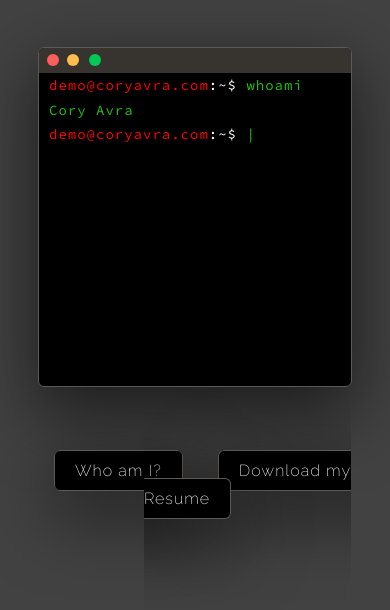
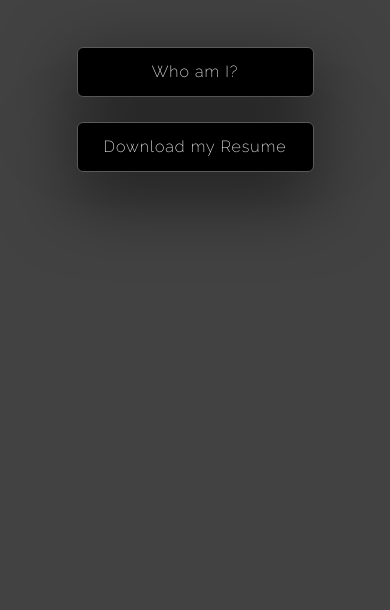
Before and after one commit to MrTidbit/cavra.github.io, a plain HTML site: page index.html in a window 390 px wide. Shown: the part 234-844 px from the top of the page. Drawn offline with nearby package versions, Linux system fonts and the light colour scheme.

Commit message:
Hid terminal for now, fixed mobile display bug

```diff
--- a/assets/css/style.css
+++ b/assets/css/style.css
@@ -96,7 +96,6 @@ b {
     box-shadow: 0 22px 70px 4px rgba(0, 0, 0, 0.56);
     border: 1px solid var(--color-mac-dark-outline);
     border-radius: 6px;
-
 }
 .button:hover {
     color: var(--color-text-dim);
@@ -555,6 +554,12 @@ b {
 }
 
 @media only screen and (max-width: 600px) {
+    #introduction .button {
+        display: block;
+        width: 50%;
+        margin: auto;
+        margin-top: 25px;
+    }
     #experience .job-title, #projects .name {
         float: none;
         display: block;
--- a/assets/js/functions.js
+++ b/assets/js/functions.js
@@ -41,38 +41,38 @@ $(document).ready(function() {
         });
     });
 
-    var typed = new Typed(".typed-1", {
-        strings: ["whoami^2000"],
-        typeSpeed: 100,
-        startDelay: 500,
-        onComplete: function() {
-            $('.typed-cursor').hide();
-            $('#terminal-response-1').show();
-            $('#terminal-prompt-2').show();
-
-            var typed = new Typed(".typed-2", {
-                strings: ["ls^1000"],
-                typeSpeed: 100,
-                startDelay: 2000,
-                onComplete: function() {
-                    $('.typed-cursor').hide();
-                    $('#terminal-response-2').show();
-                    $('#terminal-prompt-3').show();
-
-                    var typed = new Typed(".typed-3", {
-                        strings: ["cat about.txt^2000"],
-                        typeSpeed: 60,
-                        startDelay: 2000,
-                        onComplete: function() {
-                            $('.typed-cursor').hide();
-                            $('#terminal-response-3').show();
-                            $('#terminal-prompt-4').show();
-
-                        },
-                    });
-                },
-            });
-        },
-    });
+    // var typed = new Typed(".typed-1", {
+    //     strings: ["whoami^2000"],
+    //     typeSpeed: 100,
+    //     startDelay: 500,
+    //     onComplete: function() {
+    //         $('.typed-cursor').hide();
+    //         $('#terminal-response-1').show();
+    //         $('#terminal-prompt-2').show();
+    //
+    //         var typed = new Typed(".typed-2", {
+    //             strings: ["ls^1000"],
+    //             typeSpeed: 100,
+    //             startDelay: 2000,
+    //             onComplete: function() {
+    //                 $('.typed-cursor').hide();
+    //                 $('#terminal-response-2').show();
+    //                 $('#terminal-prompt-3').show();
+    //
+    //                 var typed = new Typed(".typed-3", {
+    //                     strings: ["cat about.txt^2000"],
+    //                     typeSpeed: 60,
+    //                     startDelay: 2000,
+    //                     onComplete: function() {
+    //                         $('.typed-cursor').hide();
+    //                         $('#terminal-response-3').show();
+    //                         $('#terminal-prompt-4').show();
+    //
+    //                     },
+    //                 });
+    //             },
+    //         });
+    //     },
+    // });
 
 });
--- a/index.html
+++ b/index.html
@@ -37,7 +37,7 @@
 	<div class="section" id="introduction">
 		<h1 class="title">Cory Avra</h1>
 		<h3 class="heading">Cybersecurity Professional</h3>
-		<div class="terminal-container">
+		<!-- <div class="terminal-container">
 			<div class="terminal-wrapper">
 				<div class="terminal-header">
 					<div class="buttons">
@@ -73,7 +73,7 @@
 					<span class="typed-4"></span>
 				</div>
 			</div>
-		</div>
+		</div> -->
 		<a class="button" href="#about">Who am I?</a>
 		<a class="button" href="assets/docs/Cory Avra - Resume.pdf" target="_blank">Download my Resume</a>
 	</div>
```
